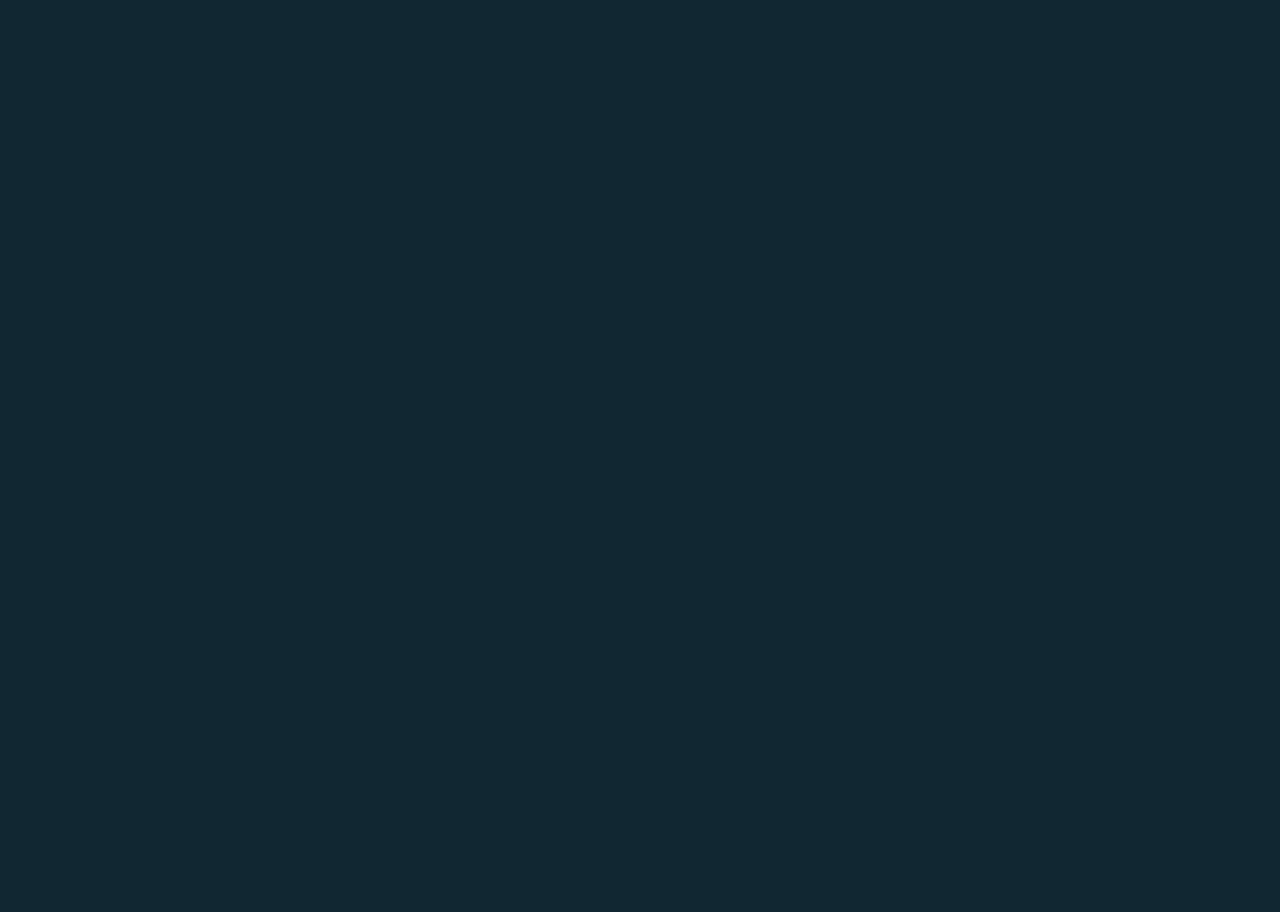
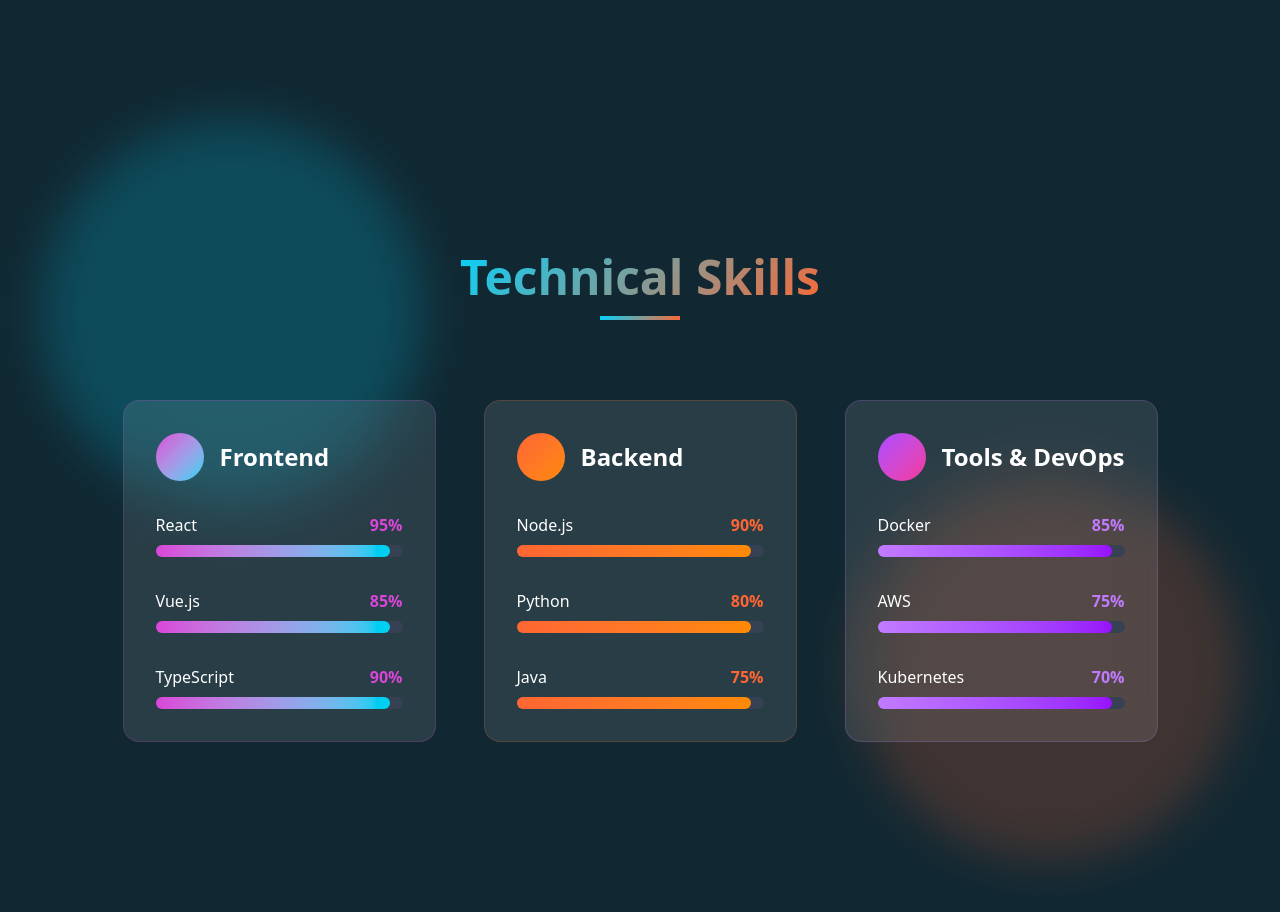
Before and after one commit to nabil404/portfolio, a Next.js app in the folder apps/client/: page / in a window 1280 px wide. Shown: the part 1860-2772 px from the top of the page. Before the commit the page ends 1800 px from the top, so only its background shows below. Built offline with nearby package versions, Linux system fonts and the light colour scheme.

Commit message:
add technical skills section

```diff
--- a/apps/client/src/app/page.tsx
+++ b/apps/client/src/app/page.tsx
@@ -1,11 +1,13 @@
 import { Home } from '@/components/home/home'
 import { AboutMe } from '@/components/about-me/about-me'
+import { TechnicalSkills } from '@/components/technical-skills/technical-skills'
 
 export default function LandingPage() {
   return (
     <>
       <Home />
       <AboutMe />
+      <TechnicalSkills />
     </>
   )
 }
--- a/apps/client/src/components/about-me/about-me.tsx
+++ b/apps/client/src/components/about-me/about-me.tsx
@@ -7,12 +7,12 @@ export const AboutMe = () => {
   return (
     <section
       id="about"
-      className="container mx-auto h-[950px] md:h-[900px] px-4 relative overflow-hidden"
+      className="container mx-auto h-[1600px] md:h-[1000px] px-4 relative overflow-hidden"
     >
-      <TitleWithSeparator title="About Me" />
-      <div className="mx-auto relative">
-        <Background />
-        <div className="mx-auto">
+      <Background />
+      <div className="flex flex-col h-full items-center justify-center">
+        <TitleWithSeparator title="About Me" />
+        <div className="mx-auto relative">
           <div className="grid grid-cols-2 gap-8 mb-12">
             <div className="transition-all duration-400 ease-in-out hover:-translate-y-2 hover:scale-[1.02] glass-effect p-6 rounded-2xl border border-primary/20">
               <div className="flex items-center mb-4">
--- /dev/null
+++ b/apps/client/src/components/technical-skills/technical-skills.tsx
@@ -0,0 +1,175 @@
+import { Background } from '@/components/common/background'
+import { TitleWithSeparator } from '@/components/common/title-with-separator'
+
+export const TechnicalSkills = () => {
+  return (
+    <section
+      id="skills"
+      className="container mx-auto h-[950px] md:h-[900px] px-4 relative overflow-hidden"
+    >
+      <Background />
+      <div className="flex flex-col h-full items-center justify-center">
+        <TitleWithSeparator title="Technical Skills" />
+        <div className="mx-auto relative ">
+          <div className="grid grid-cols-3 gap-12">
+            <div
+              id="frontend-skills"
+              className="glass-effect p-8 rounded-2xl border border-accent/20"
+            >
+              <div className="flex items-center mb-8">
+                <div className="w-12 h-12 bg-gradient-to-br from-accent to-cyan-400 rounded-xl flex items-center justify-center mr-4">
+                  <i className="fa-brands fa-react text-white text-xl"></i>
+                </div>
+                <h3 className="text-2xl font-bold text-white">Frontend</h3>
+              </div>
+              <div className="space-y-8">
+                <div className="skill-item">
+                  <div className="flex justify-between mb-2">
+                    <span className="text-white font-medium">React</span>
+                    <span className="text-accent font-bold">95%</span>
+                  </div>
+                  <div className="bg-gray-700 rounded-full h-3">
+                    <div
+                      className="progress-bar bg-gradient-to-r from-accent to-cyan-400 h-3 rounded-full progress-animate"
+                      style={{ width: '95%' }}
+                    ></div>
+                  </div>
+                </div>
+
+                <div className="skill-item">
+                  <div className="flex justify-between mb-2">
+                    <span className="text-white font-medium">Vue.js</span>
+                    <span className="text-accent font-bold">85%</span>
+                  </div>
+                  <div className="bg-gray-700 rounded-full h-3">
+                    <div
+                      className="progress-bar bg-gradient-to-r from-accent to-cyan-400 h-3 rounded-full progress-animate"
+                      style={{ width: '95%' }}
+                    ></div>
+                  </div>
+                </div>
+
+                <div className="skill-item">
+                  <div className="flex justify-between mb-2">
+                    <span className="text-white font-medium">TypeScript</span>
+                    <span className="text-accent font-bold">90%</span>
+                  </div>
+                  <div className="bg-gray-700 rounded-full h-3">
+                    <div
+                      className="progress-bar bg-gradient-to-r from-accent to-cyan-400 h-3 rounded-full progress-animate"
+                      style={{ width: '95%' }}
+                    ></div>
+                  </div>
+                </div>
+              </div>
+            </div>
+
+            <div
+              id="backend-skills"
+              className="glass-effect p-8 rounded-2xl border border-secondary/20"
+            >
+              <div className="flex items-center mb-8">
+                <div className="w-12 h-12 bg-gradient-to-br from-secondary to-orange-400 rounded-xl flex items-center justify-center mr-4">
+                  <i className="fa-solid fa-server text-white text-xl"></i>
+                </div>
+                <h3 className="text-2xl font-bold text-white">Backend</h3>
+              </div>
+              <div className="space-y-8">
+                <div className="skill-item">
+                  <div className="flex justify-between mb-2">
+                    <span className="text-white font-medium">Node.js</span>
+                    <span className="text-secondary font-bold">90%</span>
+                  </div>
+                  <div className="bg-gray-700 rounded-full h-3">
+                    <div
+                      className="progress-bar bg-gradient-to-r from-secondary to-orange-400 h-3 rounded-full progress-animate"
+                      style={{ width: '95%' }}
+                    ></div>
+                  </div>
+                </div>
+
+                <div className="skill-item">
+                  <div className="flex justify-between mb-2">
+                    <span className="text-white font-medium">Python</span>
+                    <span className="text-secondary font-bold">80%</span>
+                  </div>
+                  <div className="bg-gray-700 rounded-full h-3">
+                    <div
+                      className="progress-bar bg-gradient-to-r from-secondary to-orange-400 h-3 rounded-full progress-animate"
+                      style={{ width: '95%' }}
+                    ></div>
+                  </div>
+                </div>
+
+                <div className="skill-item">
+                  <div className="flex justify-between mb-2">
+                    <span className="text-white font-medium">Java</span>
+                    <span className="text-secondary font-bold">75%</span>
+                  </div>
+                  <div className="bg-gray-700 rounded-full h-3">
+                    <div
+                      className="progress-bar bg-gradient-to-r from-secondary to-orange-400 h-3 rounded-full progress-animate"
+                      style={{ width: '95%' }}
+                    ></div>
+                  </div>
+                </div>
+              </div>
+            </div>
+
+            <div
+              id="devops-skills"
+              className="glass-effect p-8 rounded-2xl border border-purple-400/20"
+            >
+              <div className="flex items-center mb-8">
+                <div className="w-12 h-12 bg-gradient-to-br from-purple-500 to-pink-500 rounded-xl flex items-center justify-center mr-4">
+                  <i className="fa-solid fa-tools text-white text-xl"></i>
+                </div>
+                <h3 className="text-2xl font-bold text-white">Tools & DevOps</h3>
+              </div>
+              <div className="space-y-8">
+                <div className="skill-item">
+                  <div className="flex justify-between mb-2">
+                    <span className="text-white font-medium">Docker</span>
+                    <span className="text-purple-400 font-bold">85%</span>
+                  </div>
+                  <div className="bg-gray-700 rounded-full h-3">
+                    <div
+                      className="progress-bar bg-gradient-to-r from-purple-400 to-purple-600 h-3 rounded-full progress-animate"
+                      style={{ width: '95%' }}
+                    ></div>
+                  </div>
+                </div>
+
+                <div className="skill-item">
+                  <div className="flex justify-between mb-2">
+                    <span className="text-white font-medium">AWS</span>
+                    <span className="text-purple-400 font-bold">75%</span>
+                  </div>
+                  <div className="bg-gray-700 rounded-full h-3">
+                    <div
+                      className="progress-bar bg-gradient-to-r from-purple-400 to-purple-600 h-3 rounded-full progress-animate"
+                      style={{ width: '95%' }}
+                    ></div>
+                  </div>
+                </div>
+
+                <div className="skill-item">
+                  <div className="flex justify-between mb-2">
+                    <span className="text-white font-medium">Kubernetes</span>
+                    <span className="text-purple-400 font-bold">70%</span>
+                  </div>
+                  <div className="bg-gray-700 rounded-full h-3">
+                    <div
+                      className="progress-bar bg-gradient-to-r from-purple-400 to-purple-600 h-3 rounded-full progress-animate"
+                      style={{ width: '95%' }}
+                    ></div>
+                  </div>
+                </div>
+              </div>
+            </div>
+          </div>
+        </div>
+      </div>
+    </section>
+  )
+}
```
